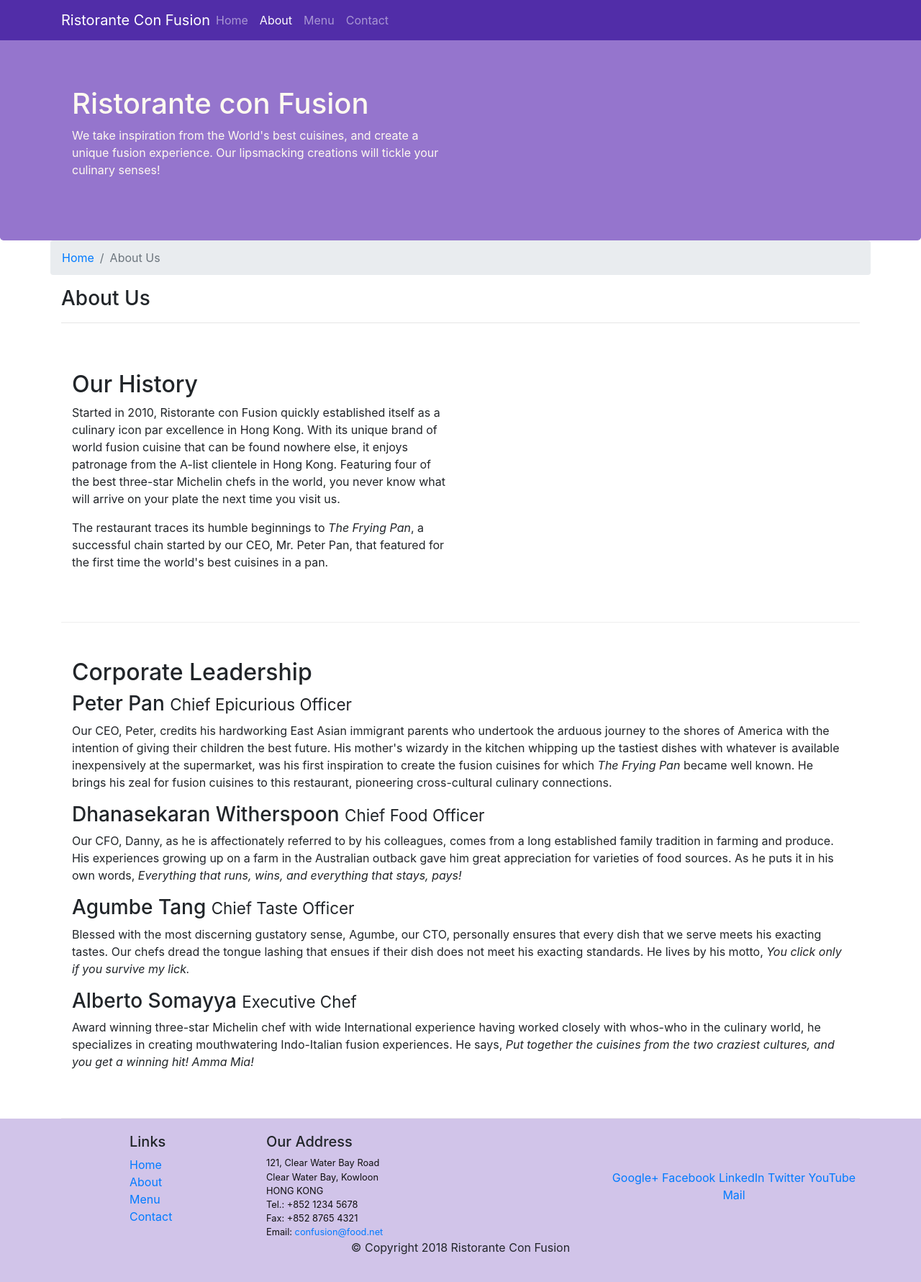
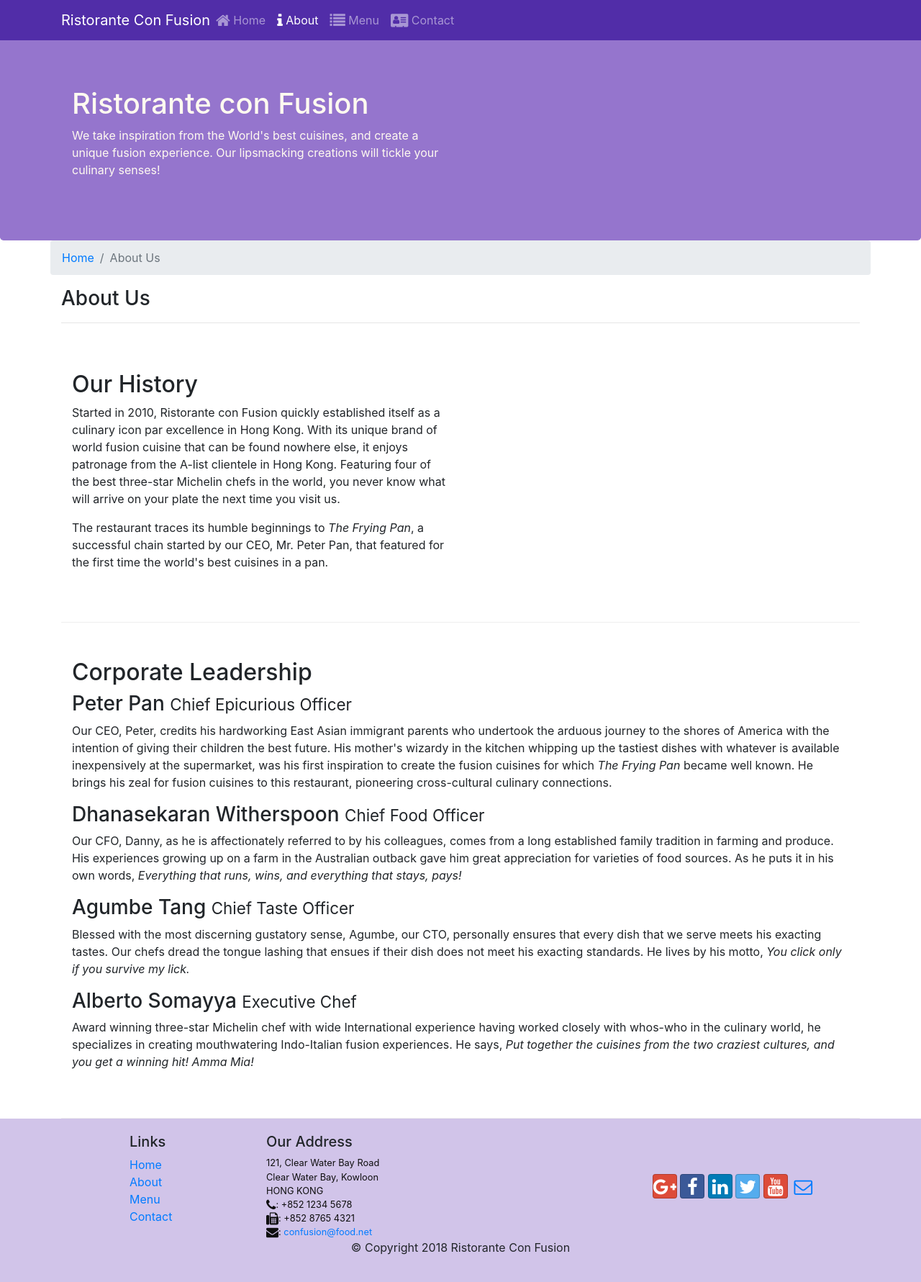
Before and after one commit to mehulsinha99/Bootstrap4, a website: page aboutus.html in a window 1280 px wide. Shown: the whole page at 72% size. Drawn offline with nearby package versions, Linux system fonts and the light colour scheme.

Commit message:
icon fonts

```diff
--- a/aboutus.html
+++ b/aboutus.html
@@ -9,6 +9,8 @@
 
     <!-- Bootstrap CSS -->
     <link rel="stylesheet" href="node_modules/bootstrap/dist/css/bootstrap.min.css">
+    <link rel="stylesheet" href="node_modules/font-awesome/css/font-awesome.min.css">
+    <link rel="stylesheet" href="node_modules/bootstrap-social/bootstrap-social.css">
     <link rel="stylesheet" href="css/styles.css">
 
     <title>Ristorante Con Fusion: About Us</title>
@@ -24,10 +26,10 @@
             <a class="navbar-brand mr-auto" href="./index.html">Ristorante Con Fusion</a>
             <div class="collapse navbar-collapse" id="Navbar">
                 <ul class="navbar-nav mr-auto">
-                    <li class="nav-item"><a class="nav-link" href="./index.html">Home</a></li>
-                    <li class="nav-item active"><a class="nav-link" href="#">About</a></li>
-                    <li class="nav-item"><a class="nav-link" href="#">Menu</a></li>
-                    <li class="nav-item"><a class="nav-link" href="#">Contact</a></li>
+                    <li class="nav-item"><a class="nav-link" href="./index.html"><span class="fa fa-home fa-lg"></span> Home</a></li>
+                    <li class="nav-item active"><a class="nav-link" href="#"><span class="fa fa-info fa-lg"></span> About</a></li>
+                    <li class="nav-item"><a class="nav-link" href="#"><span class="fa fa-list fa-lg"></span> Menu</a></li>
+                    <li class="nav-item"><a class="nav-link" href="#"><span class="fa fa-address-card fa-lg"></span> Contact</a></li>
                 </ul>
             </div>
         </div>
@@ -109,19 +111,19 @@
 		              121, Clear Water Bay Road<br>
 		              Clear Water Bay, Kowloon<br>
 		              HONG KONG<br>
-		              Tel.: +852 1234 5678<br>
-		              Fax: +852 8765 4321<br>
-		              Email: <a href="mailto:confusion@food.net">confusion@food.net</a>
+		              <i class="fa fa-phone fa-lg"></i>: +852 1234 5678<br>
+                      <i class="fa fa-fax fa-lg"></i>: +852 8765 4321<br>
+                      <i class="fa fa-envelope fa-lg"></i>: <a href="mailto:confusion@food.net">confusion@food.net</a>
 		           </address>
                 </div>
                 <div class="col-12 col-sm-4 align-self-center">
                     <div class="text-center">
-                        <a href="http://google.com/+">Google+</a>
-                        <a href="http://www.facebook.com/profile.php?id=">Facebook</a>
-                        <a href="http://www.linkedin.com/in/">LinkedIn</a>
-                        <a href="http://twitter.com/">Twitter</a>
-                        <a href="http://youtube.com/">YouTube</a>
-                        <a href="mailto:">Mail</a>
+                        <a class="btn btn-social-icon btn-google" href="http://google.com/+"><i class="fa fa-google-plus fa-lg"></i></a>
+                        <a class="btn btn-social-icon btn-facebook" href="http://www.facebook.com/profile.php?id="><i class="fa fa-facebook fa-lg"></i></a>
+                        <a class="btn btn-social-icon btn-linkedin" href="http://www.linkedin.com/in/"><i class="fa fa-linkedin fa-lg"></i></a>
+                        <a class="btn btn-social-icon btn-twitter" href="http://twitter.com/"><i class="fa fa-twitter fa-lg"></i></a>
+                        <a class="btn btn-social-icon btn-google" href="http://youtube.com/"><i class="fa fa-youtube fa-lg"></i></a>
+                        <a class="btn btn-social-icon" href="mailto:"><i class="fa fa-envelope-o fa-lg"></i></a>
                     </div>
                 </div>
            </div>
--- a/package.json
+++ b/package.json
@@ -15,6 +15,8 @@
   },
   "dependencies": {
     "bootstrap": "^4.0.0",
+    "bootstrap-social": "^5.1.1",
+    "font-awesome": "^4.7.0",
     "jquery": "^3.3.1",
     "popper.js": "^1.12.9"
   }
```
Also changed, not shown: index.html (+15 -13 lines), 1 other file.
